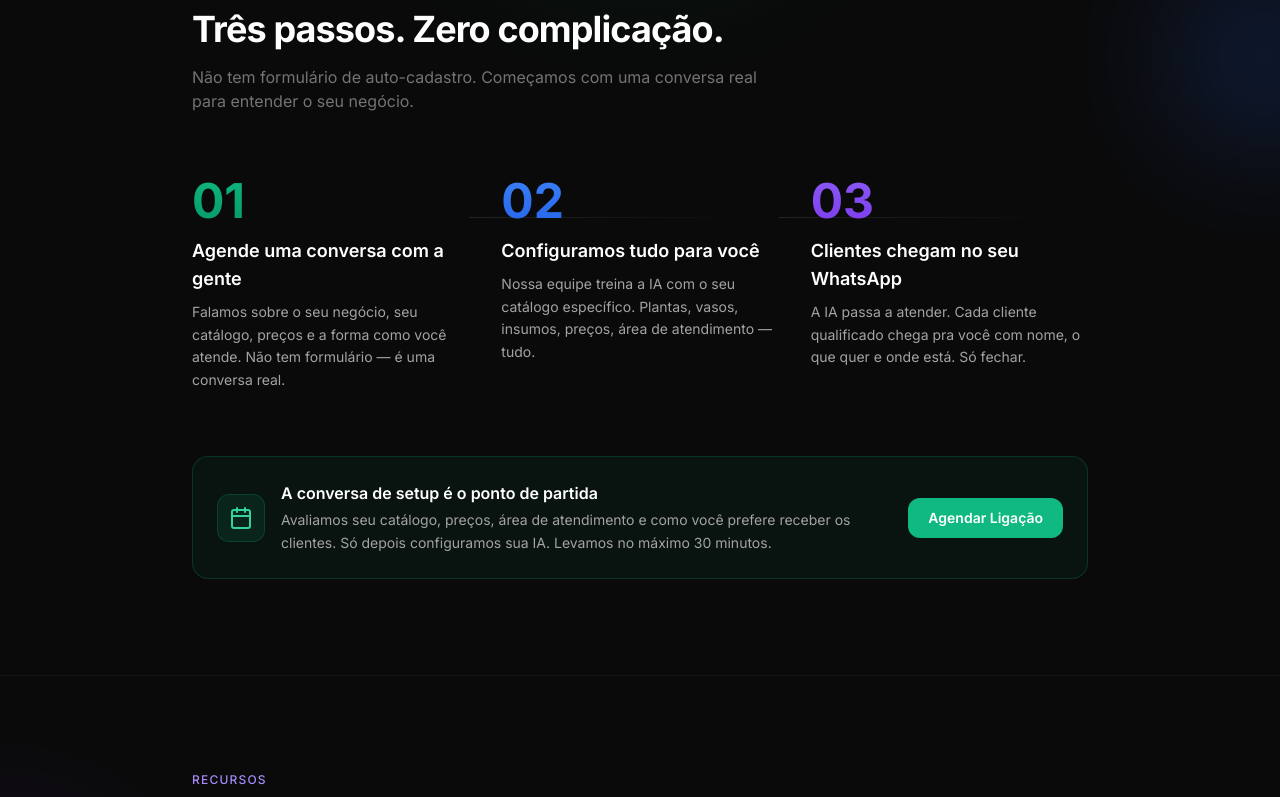
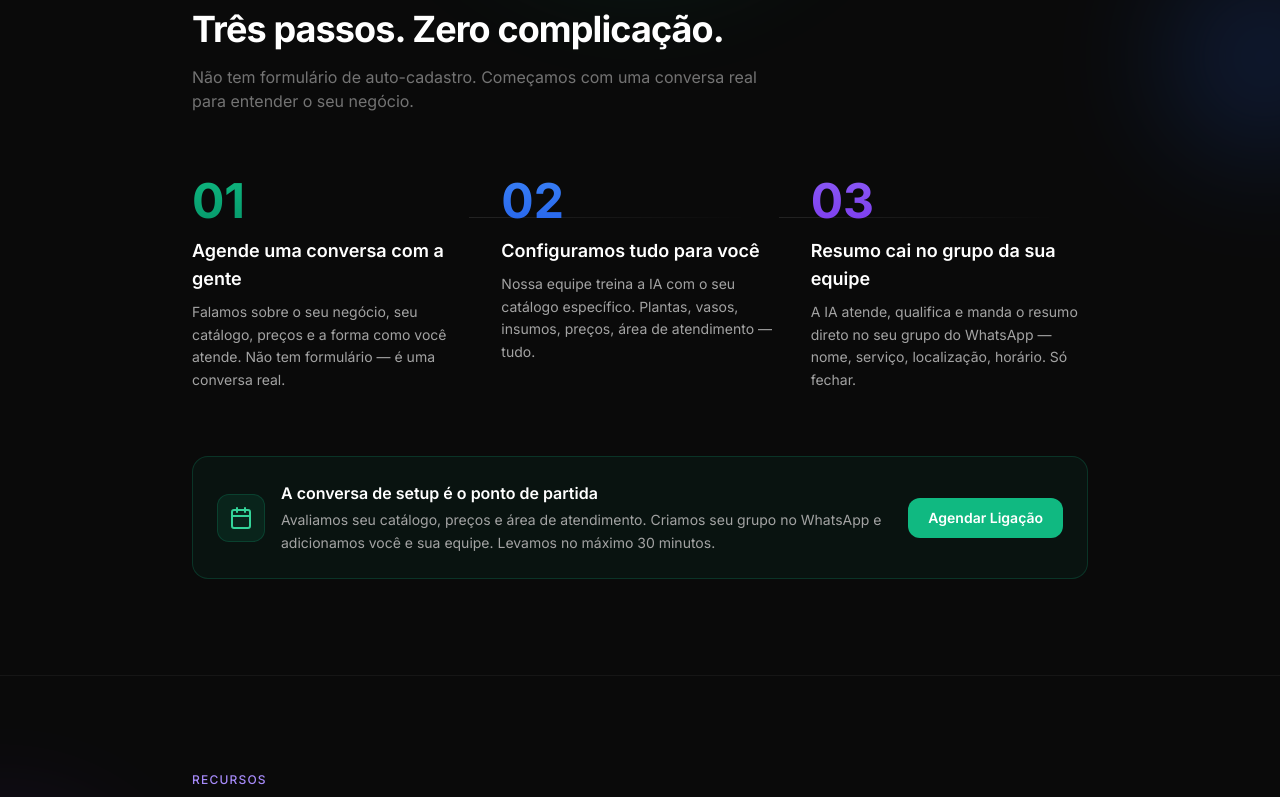
Before and after one commit to mubcar/aoa-mvp, a React (Vite) app in the folder frontend/: page / in a window 1280 px wide. Shown: the part 2000-2797 px from the top of the page. Built offline with nearby package versions, Linux system fonts and the light colour scheme; no server answers.

Commit message:
feat: substituir dashboard por grupo WhatsApp

```diff
--- a/frontend/src/pages/Landing.jsx
+++ b/frontend/src/pages/Landing.jsx
@@ -45,7 +45,7 @@ const FEATURES = [
   {
     icon: Bell,
     title: "Notificação no seu WhatsApp",
-    desc: "Quando um cliente está pronto, você recebe um resumo: nome, o que quer, tamanho do jardim, localização e horário preferido.",
+    desc: "Quando um cliente está pronto, o resumo cai no grupo do WhatsApp da sua equipe: nome, serviço, localização e horário preferido.",
     color: "from-blue-500/20 to-blue-600/5",
     iconColor: "text-blue-400",
     borderColor: "border-blue-500/20 hover:border-blue-500/40",
@@ -59,9 +59,9 @@ const FEATURES = [
     borderColor: "border-amber-500/20 hover:border-amber-500/40",
   },
   {
-    icon: BarChart3,
-    title: "Dashboard em tempo real",
-    desc: "Todos os clientes organizados por urgência, serviço desejado e localização. Acesse do celular, onde estiver.",
+    icon: Users,
+    title: "Grupo exclusivo no WhatsApp",
+    desc: "Cada cliente qualificado chega direto no seu grupo. Você e sua equipe recebem o resumo em tempo real, sem app extra.",
     color: "from-cyan-500/20 to-cyan-600/5",
     iconColor: "text-cyan-400",
     borderColor: "border-cyan-500/20 hover:border-cyan-500/40",
@@ -101,8 +101,8 @@ const STEPS = [
   },
   {
     num: "03",
-    title: "Clientes chegam no seu WhatsApp",
-    desc: "A IA passa a atender. Cada cliente qualificado chega pra você com nome, o que quer e onde está. Só fechar.",
+    title: "Resumo cai no grupo da sua equipe",
+    desc: "A IA atende, qualifica e manda o resumo direto no seu grupo do WhatsApp — nome, serviço, localização, horário. Só fechar.",
     color: "from-violet-500 to-violet-600",
     glow: "bg-violet-500/20",
     icon: MessageSquare,
@@ -259,7 +259,7 @@ export function Landing() {
           </h1>
           <p className="text-lg sm:text-xl text-neutral-400 max-w-2xl mx-auto mb-10 leading-relaxed">
             IA que responde seu WhatsApp, conhece seu catálogo de plantas, vasos e insumos,
-            qualifica cada cliente e te manda o resumo pronto para fechar o negócio.
+            qualifica cada cliente e manda o resumo direto no grupo do WhatsApp da sua equipe.
           </p>
           <div className="flex flex-col sm:flex-row items-center justify-center gap-3">
             <a
@@ -421,8 +421,7 @@ export function Landing() {
               <div className="flex-1">
                 <h3 className="text-base font-semibold mb-1">A conversa de setup é o ponto de partida</h3>
                 <p className="text-sm text-neutral-400 leading-relaxed">
-                  Avaliamos seu catálogo, preços, área de atendimento e como você prefere receber os clientes.
-                  Só depois configuramos sua IA. Levamos no máximo 30 minutos.
+                  Avaliamos seu catálogo, preços e área de atendimento. Criamos seu grupo no WhatsApp e adicionamos você e sua equipe. Levamos no máximo 30 minutos.
                 </p>
               </div>
               <a
@@ -495,7 +494,7 @@ export function Landing() {
           <p className="text-xs font-medium text-cyan-400 tracking-widest uppercase mb-4">Personalização</p>
           <h2 className="text-3xl sm:text-4xl font-bold tracking-tight mb-6">A IA aprende o seu negócio.</h2>
           <p className="text-neutral-400 mb-12 max-w-2xl">
-            Não é uma IA genérica. Na conversa de setup mapeamos tudo: plantas, vasos, substratos, fertilizantes, serviços — e como você prefere atender.
+            Não é uma IA genérica. Na conversa de setup mapeamos tudo: plantas, vasos, substratos, fertilizantes, serviços — e criamos seu grupo no WhatsApp para você e sua equipe receberem os clientes em tempo real.
           </p>
           <div className="grid md:grid-cols-2 gap-6">
             <div className="space-y-4">
@@ -557,8 +556,8 @@ export function Landing() {
               {[
                 "Atendimentos ilimitados no WhatsApp",
                 "IA treinada no seu catálogo específico",
-                "Notificações de clientes no seu WhatsApp",
-                "Dashboard em tempo real",
+                "Resumo de cada cliente no grupo da equipe",
+                "Grupo exclusivo no WhatsApp (você + equipe)",
                 "Conversa de setup personalizada",
                 "Suporte direto com nossa equipe",
                 "Cancele quando quiser",
@@ -631,7 +630,7 @@ export function Landing() {
                   que respondeu mais rápido. Não importa se você tem o catálogo mais bonito.
                 </p>
                 <p>
-                  A AOA coloca uma IA no seu WhatsApp que conhece cada planta do seu catálogo, responde como você responderia e te manda o cliente pronto para fechar.
+                  A AOA coloca uma IA no seu WhatsApp que conhece cada planta do seu catálogo, responde como você responderia e manda o resumo do cliente direto no grupo da sua equipe.
                 </p>
               </div>
             </div>
@@ -660,8 +659,8 @@ export function Landing() {
                 },
                 {
                   icon: Bell,
-                  title: "Cliente pronto no seu WhatsApp",
-                  desc: "Cada cliente qualificado chega pra você com nome, o que quer, onde fica e o melhor horário.",
+                  title: "Resumo no grupo da sua equipe",
+                  desc: "Cada cliente qualificado cai no grupo do WhatsApp com nome, serviço, localização e melhor horário.",
                   color: "text-amber-400",
                   bg: "bg-amber-500/10 border-amber-500/20",
                 },
```
